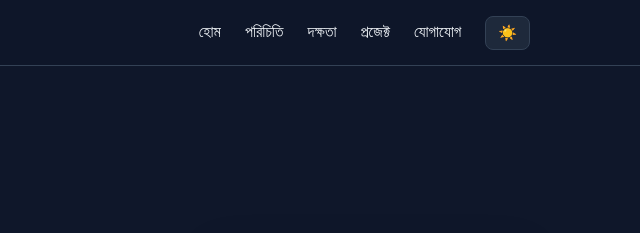
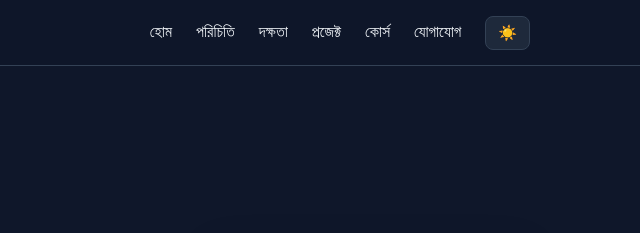
Before and after one commit to htuniquetech/htuniquetech.github.io, a plain HTML site: page index.html in a window 1280 px wide. Shown: the top 233 px of the page, 640-1280 px from the left. Drawn offline with Linux system fonts and the light colour scheme.

Commit message:
Update index.html

```diff
--- a/index.html
+++ b/index.html
@@ -321,6 +321,7 @@
         <li><a href="#about" onclick="closeMenu()">পরিচিতি</a></li>
         <li><a href="#skills" onclick="closeMenu()">দক্ষতা</a></li>
         <li><a href="#projects" onclick="closeMenu()">প্রজেক্ট</a></li>
+        <li><a href="#courses" onclick="closeMenu()">কোর্স</a></li>
         <li><a href="#contact" onclick="closeMenu()">যোগাযোগ</a></li>
         <li><button class="theme-btn" onclick="toggleTheme()" id="themeBtn">☀️</button></li>
       </ul>
```
